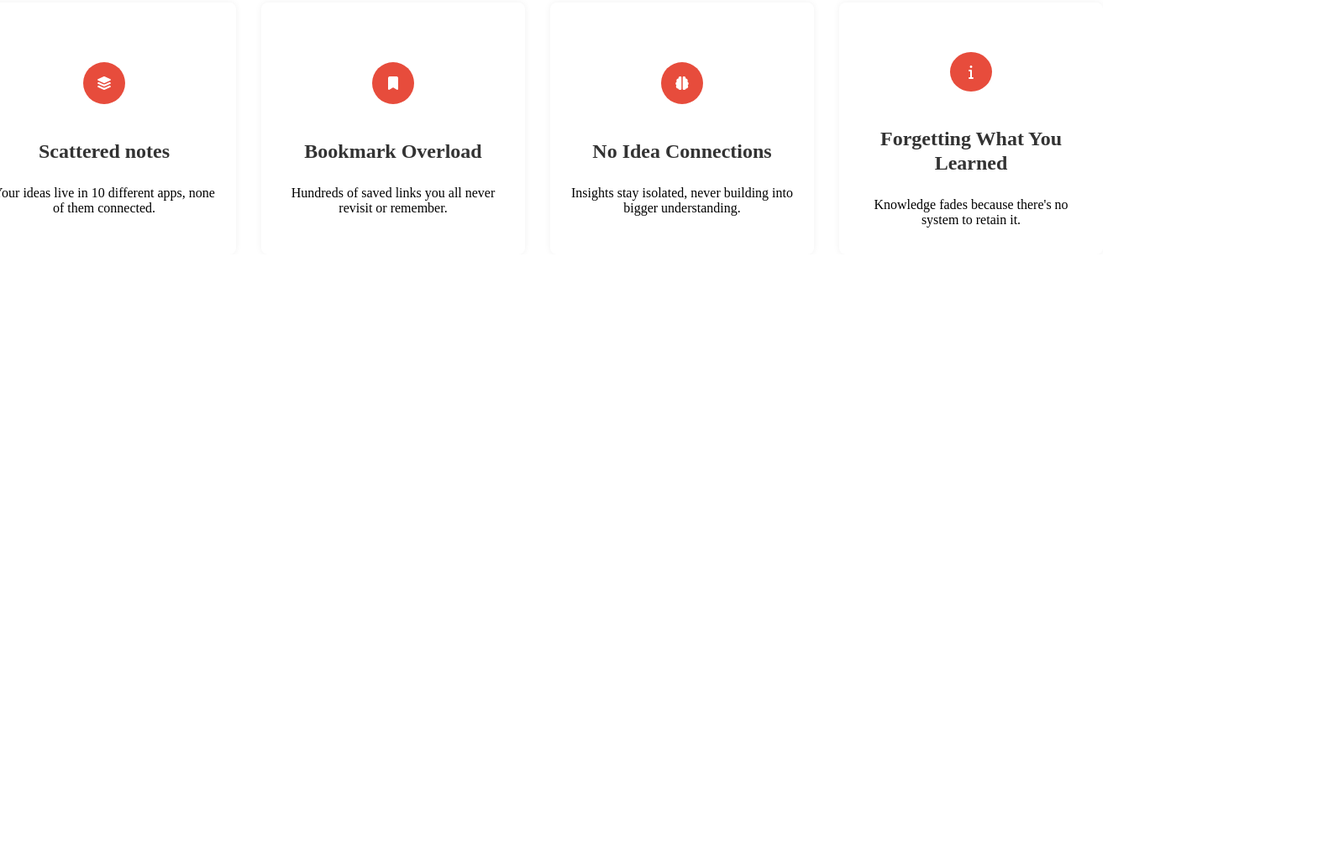
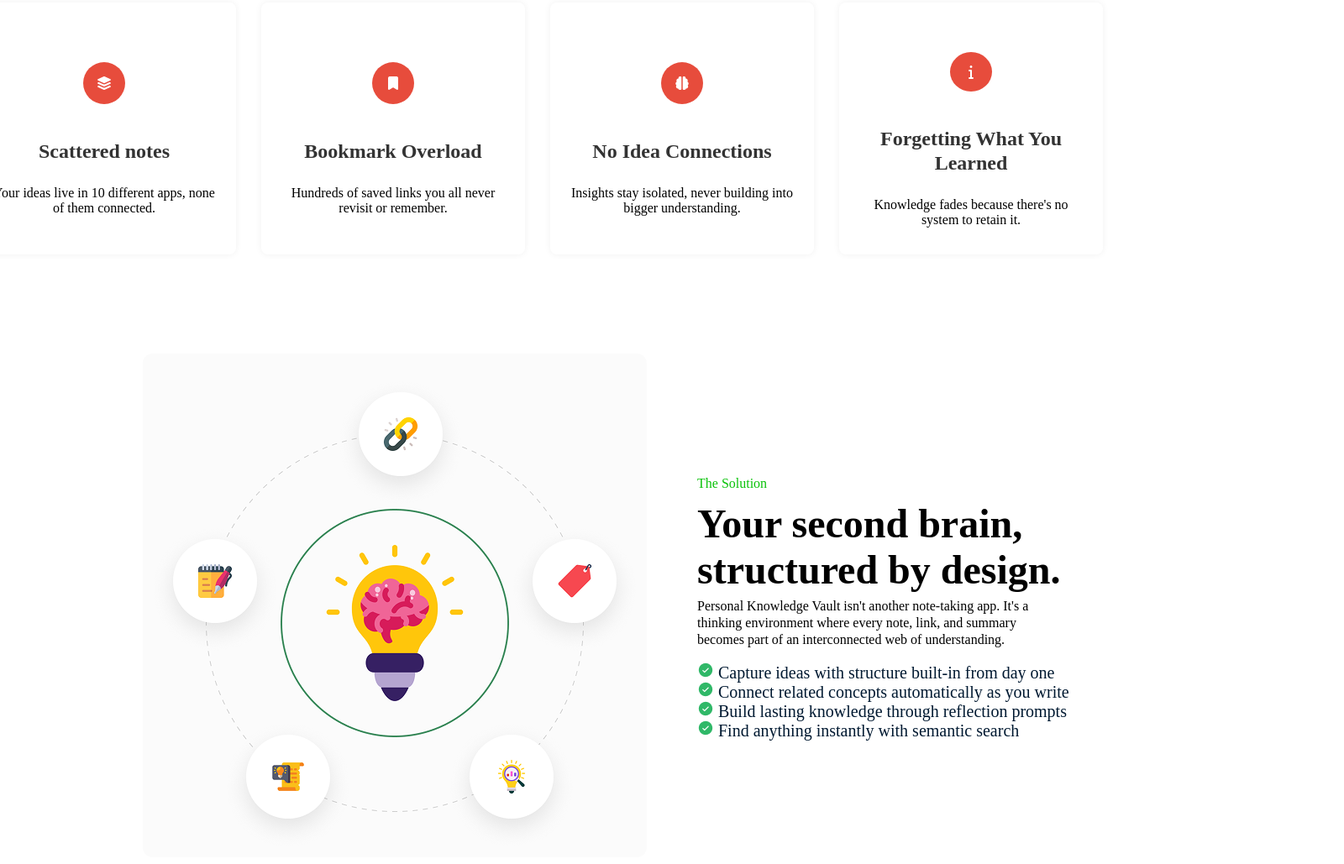
Before and after one commit to tanzid-48/Assignment_1, a plain HTML site: page index.html in a window 1280 px wide. Shown: the part 985-2014 px from the top of the page at 84% size, 1600 px wide, since content can reach past the window. Before the commit the page ends 1288 px from the top, so only its background shows below. Drawn offline with Linux system fonts and the light colour scheme.

Commit message:
add Second Brain Section

```diff
--- a/index.html
+++ b/index.html
@@ -100,8 +100,34 @@
                 </p>
             </div>
         </div>
+        </section>
+        <!-- Second Brain Section-->
+        <section class="Brain-Section">
+            <div class="left-image">
+             <img src="./assets/knowledge.png" alt="">
+            </div>
+            <div class="right-text">
+                <p class="section-massage">
+                     The Solution
+                </p>
+                <h2 class="title">
+                  Your second brain,
+                   structured by design.
+                </h2>
+                <p class="description">
+                    Personal Knowledge Vault isn't another note-taking app. It's a thinking environment where every note, link, and summary becomes part of an interconnected web of understanding.
+                </p>
+                <ul class="cheakbox">
+                    <p><img src="assets/CheckCircle.png" alt=""> Capture ideas with structure built-in from day one</p>
+                    <p><img src="assets/CheckCircle.png" alt=""> Connect related concepts automatically as you write</p>
+                    <p><img src="assets/CheckCircle.png" alt=""> Build lasting knowledge through reflection prompts</p>
+                    <p><img src="assets/CheckCircle.png" alt=""> Find anything instantly with semantic search</p>
 
+                </ul>
+
+            </div>
         </section>
+
 
 
   </main>
--- a/styles.css
+++ b/styles.css
@@ -205,3 +205,44 @@ border-radius: 10px;
     font-weight: 400;
     text-align: center;
 }
+.Brain-Section{
+    margin: 0 auto;
+    width: 1600px;
+    height: 840px;
+    display: flex;
+    justify-content: center;
+    align-items: center;
+    gap:60px;
+    padding: 0 120px;
+}
+.Brain-Section .right-text .section-massage{
+    font-size: 16px;
+    font-weight: 500;
+    text-align: left;
+    line-height: 20px;
+    color: rgb(8, 194, 8);
+}
+.Brain-Section .right-text .title{
+    font-weight: bold;
+    font-size: 48px;
+    list-style: 58px;
+    text-align: left;
+    width: 600px;
+     height: 116px;
+     margin-top: 10px;
+}
+.Brain-Section .right-text .description{
+    font-size: 16px;
+  font-weight: 400;
+  line-height: 20px;
+ text-align: left;
+  width: 400px;
+  margin-bottom: 16px;
+}
+.Brain-Section .right-text .cheakbox{
+    font-size: 20px;
+font-weight: 500;
+line-height: 20px;
+color: #001931;
+text-align: left;
+}
```
